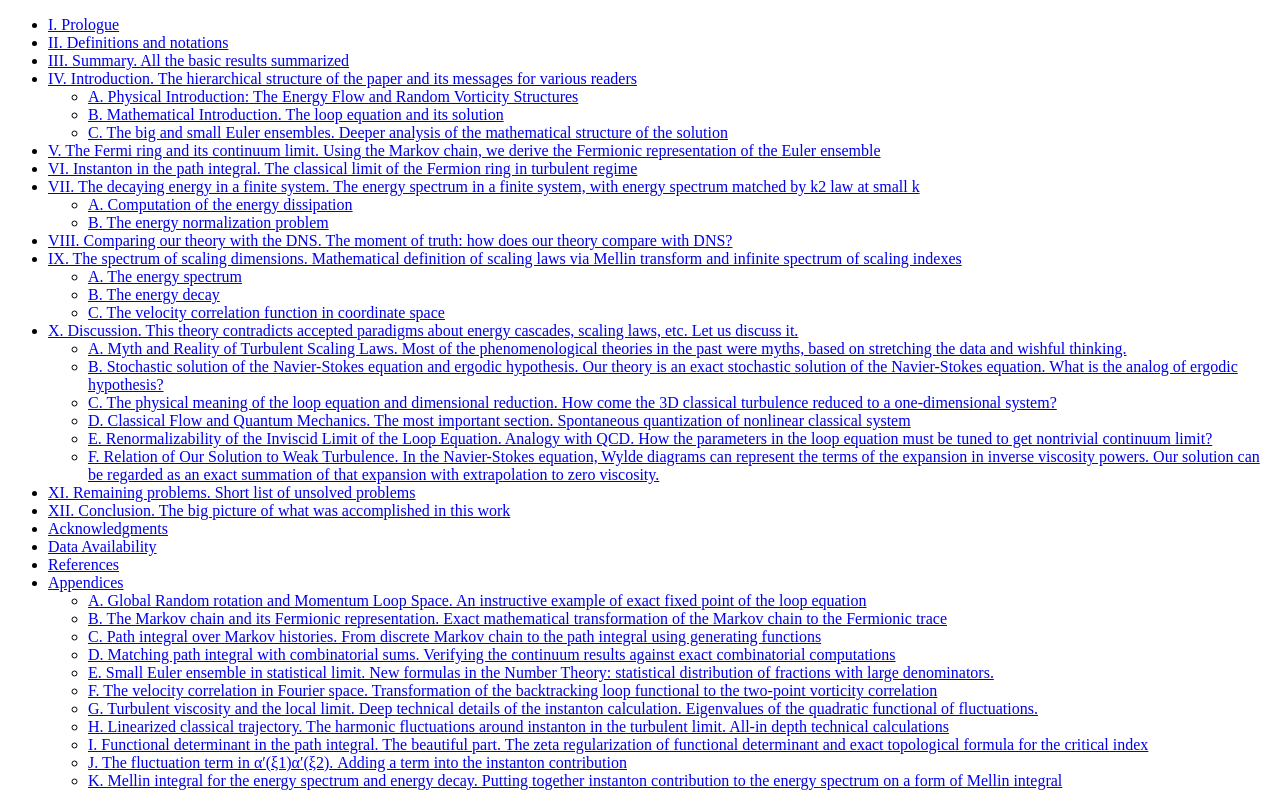
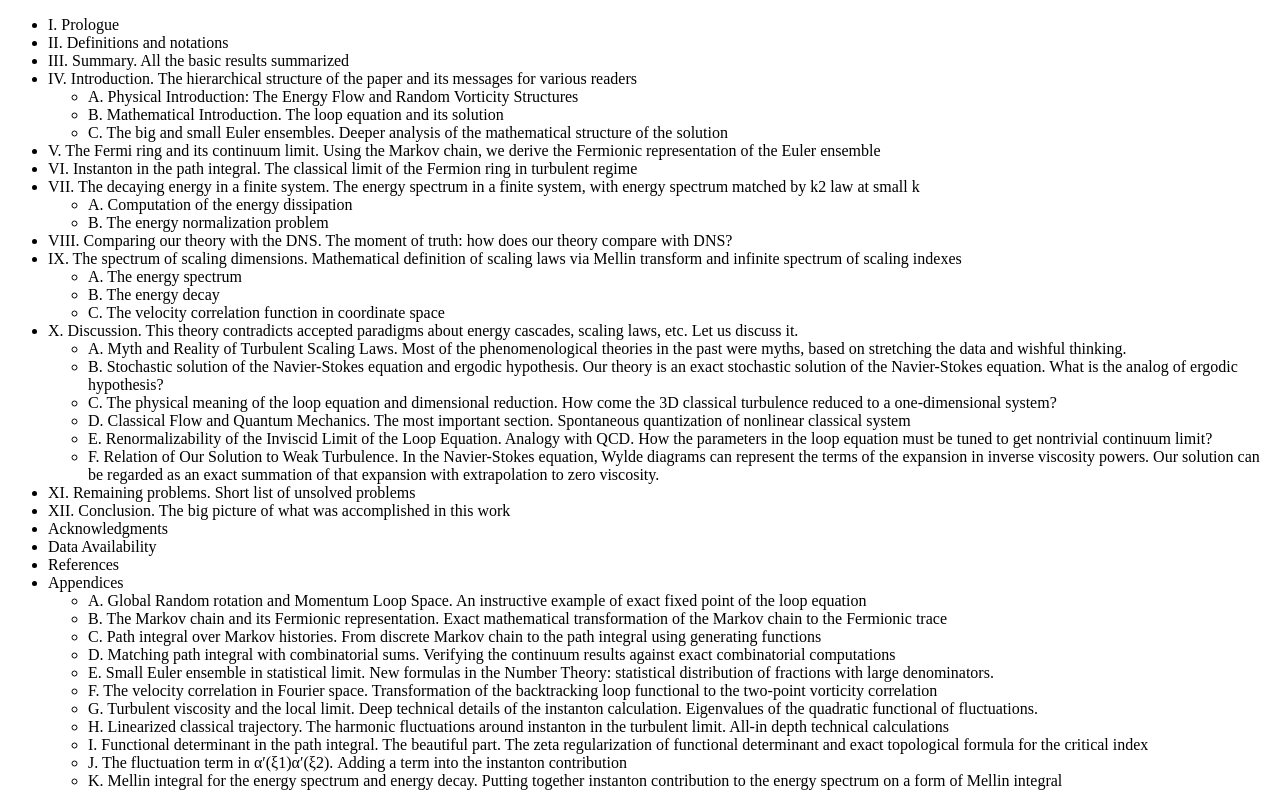
Before and after one commit to sashamigdal/LoopEquations, a plain HTML site: page QuantumSolution.html in a window 1280 px wide. Drawn offline with Linux system fonts and the light colour scheme.

Commit message:
Remove useless links.

```diff
--- a/QuantumSolution.html
+++ b/QuantumSolution.html
@@ -9,65 +9,65 @@
 <body>
 <div class="tree">
   <ul>
-    <li><a href="#">I. Prologue</a></li>
-    <li><a href="#">II. Definitions and notations</a></li>
-    <li><a href="#">III. Summary. All the basic results summarized</a></li>
+    <li>I. Prologue</li>
+    <li>II. Definitions and notations</li>
+    <li>III. Summary. All the basic results summarized</li>
     <li>
-      <a href="#">IV. Introduction. The hierarchical structure of the paper and its messages for various readers</a>
+      IV. Introduction. The hierarchical structure of the paper and its messages for various readers
       <ul>
-        <li><a href="#">A. Physical Introduction: The Energy Flow and Random Vorticity Structures</a></li>
-        <li><a href="#">B. Mathematical Introduction. The loop equation and its solution</a></li>
-        <li><a href="#">C. The big and small Euler ensembles. Deeper analysis of the mathematical structure of the solution</a></li>
+        <li>A. Physical Introduction: The Energy Flow and Random Vorticity Structures</li>
+        <li>B. Mathematical Introduction. The loop equation and its solution</li>
+        <li>C. The big and small Euler ensembles. Deeper analysis of the mathematical structure of the solution</li>
       </ul>
     </li>
-    <li><a href="#">V. The Fermi ring and its continuum limit. Using the Markov chain, we derive the Fermionic representation of the Euler ensemble</a></li>
-    <li><a href="#">VI. Instanton in the path integral. The classical limit of the Fermion ring in turbulent regime</a></li>
+    <li>V. The Fermi ring and its continuum limit. Using the Markov chain, we derive the Fermionic representation of the Euler ensemble</li>
+    <li>VI. Instanton in the path integral. The classical limit of the Fermion ring in turbulent regime</li>
     <li>
-      <a href="#">VII. The decaying energy in a finite system. The energy spectrum in a finite system, with energy spectrum matched by k2 law at small k</a>
+      VII. The decaying energy in a finite system. The energy spectrum in a finite system, with energy spectrum matched by k2 law at small k
       <ul>
-        <li><a href="#">A. Computation of the energy dissipation</a></li>
-        <li><a href="#">B. The energy normalization problem</a></li>
+        <li>A. Computation of the energy dissipation</li>
+        <li>B. The energy normalization problem</li>
       </ul>
     </li>
-    <li><a href="#">VIII. Comparing our theory with the DNS. The moment of truth: how does our theory compare with DNS?</a></li>
+    <li>VIII. Comparing our theory with the DNS. The moment of truth: how does our theory compare with DNS?</li>
     <li>
-      <a href="#">IX. The spectrum of scaling dimensions. Mathematical definition of scaling laws via Mellin transform and infinite spectrum of scaling indexes</a>
+      IX. The spectrum of scaling dimensions. Mathematical definition of scaling laws via Mellin transform and infinite spectrum of scaling indexes
       <ul>
-        <li><a href="#">A. The energy spectrum</a></li>
-        <li><a href="#">B. The energy decay</a></li>
-        <li><a href="#">C. The velocity correlation function in coordinate space</a></li>
+        <li>A. The energy spectrum</li>
+        <li>B. The energy decay</li>
+        <li>C. The velocity correlation function in coordinate space</li>
       </ul>
     </li>
     <li>
-      <a href="#">X. Discussion. This theory contradicts accepted paradigms about energy cascades, scaling laws, etc. Let us discuss it.</a>
+      X. Discussion. This theory contradicts accepted paradigms about energy cascades, scaling laws, etc. Let us discuss it.
       <ul>
-        <li><a href="#">A. Myth and Reality of Turbulent Scaling Laws. Most of the phenomenological theories in the past were myths, based on stretching the data and wishful thinking.</a></li>
-        <li><a href="#">B. Stochastic solution of the Navier-Stokes equation and ergodic hypothesis. Our theory is an exact stochastic solution of the Navier-Stokes equation. What is the analog of ergodic hypothesis?</a></li>
-        <li><a href="#">C. The physical meaning of the loop equation and dimensional reduction. How come the 3D classical turbulence reduced to a one-dimensional system?</a></li>
-        <li><a href="#">D. Classical Flow and Quantum Mechanics. The most important section. Spontaneous quantization of nonlinear classical system</a></li>
-        <li><a href="#">E. Renormalizability of the Inviscid Limit of the Loop Equation. Analogy with QCD. How the parameters in the loop equation must be tuned to get nontrivial continuum limit?</a></li>
-        <li><a href="#">F. Relation of Our Solution to Weak Turbulence. In the Navier-Stokes equation, Wylde diagrams can represent the terms of the expansion in inverse viscosity powers. Our solution can be regarded as an exact summation of that expansion with extrapolation to zero viscosity.</a></li>
+        <li>A. Myth and Reality of Turbulent Scaling Laws. Most of the phenomenological theories in the past were myths, based on stretching the data and wishful thinking.</li>
+        <li>B. Stochastic solution of the Navier-Stokes equation and ergodic hypothesis. Our theory is an exact stochastic solution of the Navier-Stokes equation. What is the analog of ergodic hypothesis?</li>
+        <li>C. The physical meaning of the loop equation and dimensional reduction. How come the 3D classical turbulence reduced to a one-dimensional system?</li>
+        <li>D. Classical Flow and Quantum Mechanics. The most important section. Spontaneous quantization of nonlinear classical system</li>
+        <li>E. Renormalizability of the Inviscid Limit of the Loop Equation. Analogy with QCD. How the parameters in the loop equation must be tuned to get nontrivial continuum limit?</li>
+        <li>F. Relation of Our Solution to Weak Turbulence. In the Navier-Stokes equation, Wylde diagrams can represent the terms of the expansion in inverse viscosity powers. Our solution can be regarded as an exact summation of that expansion with extrapolation to zero viscosity.</li>
       </ul>
     </li>
-    <li><a href="#">XI. Remaining problems. Short list of unsolved problems</a></li>
-    <li><a href="#">XII. Conclusion. The big picture of what was accomplished in this work</a></li>
-    <li><a href="#">Acknowledgments</a></li>
-    <li><a href="#">Data Availability</a></li>
-    <li><a href="#">References</a></li>
+    <li>XI. Remaining problems. Short list of unsolved problems</li>
+    <li>XII. Conclusion. The big picture of what was accomplished in this work</li>
+    <li>Acknowledgments</li>
+    <li>Data Availability</li>
+    <li>References</li>
     <li>
-      <a href="#">Appendices</a>
+      Appendices
       <ul>
-        <li><a href="#">A. Global Random rotation and Momentum Loop Space. An instructive example of exact fixed point of the loop equation</a></li>
-        <li><a href="#">B. The Markov chain and its Fermionic representation. Exact mathematical transformation of the Markov chain to the Fermionic trace</a></li>
-        <li><a href="#">C. Path integral over Markov histories. From discrete Markov chain to the path integral using generating functions</a></li>
-        <li><a href="#">D. Matching path integral with combinatorial sums. Verifying the continuum results against exact combinatorial computations</a></li>
-        <li><a href="#">E. Small Euler ensemble in statistical limit. New formulas in the Number Theory: statistical distribution of fractions with large denominators.</a></li>
-        <li><a href="#">F. The velocity correlation in Fourier space. Transformation of the backtracking loop functional to the two-point vorticity correlation</a></li>
-        <li><a href="#">G. Turbulent viscosity and the local limit. Deep technical details of the instanton calculation. Eigenvalues of the quadratic functional of fluctuations.</a></li>
-        <li><a href="#">H. Linearized classical trajectory. The harmonic fluctuations around instanton in the turbulent limit. All-in depth technical calculations</a></li>
-        <li><a href="#">I. Functional determinant in the path integral. The beautiful part. The zeta regularization of functional determinant and exact topological formula for the critical index</a></li>
-        <li><a href="#">J. The fluctuation term in α′(ξ1)α′(ξ2). Adding a term into the instanton contribution</a></li>
-        <li><a href="#">K. Mellin integral for the energy spectrum and energy decay. Putting together instanton contribution to the energy spectrum on a form of Mellin integral</a></li>
+        <li>A. Global Random rotation and Momentum Loop Space. An instructive example of exact fixed point of the loop equation</li>
+        <li>B. The Markov chain and its Fermionic representation. Exact mathematical transformation of the Markov chain to the Fermionic trace</li>
+        <li>C. Path integral over Markov histories. From discrete Markov chain to the path integral using generating functions</li>
+        <li>D. Matching path integral with combinatorial sums. Verifying the continuum results against exact combinatorial computations</li>
+        <li>E. Small Euler ensemble in statistical limit. New formulas in the Number Theory: statistical distribution of fractions with large denominators.</li>
+        <li>F. The velocity correlation in Fourier space. Transformation of the backtracking loop functional to the two-point vorticity correlation</li>
+        <li>G. Turbulent viscosity and the local limit. Deep technical details of the instanton calculation. Eigenvalues of the quadratic functional of fluctuations.</li>
+        <li>H. Linearized classical trajectory. The harmonic fluctuations around instanton in the turbulent limit. All-in depth technical calculations</li>
+        <li>I. Functional determinant in the path integral. The beautiful part. The zeta regularization of functional determinant and exact topological formula for the critical index</li>
+        <li>J. The fluctuation term in α′(ξ1)α′(ξ2). Adding a term into the instanton contribution</li>
+        <li>K. Mellin integral for the energy spectrum and energy decay. Putting together instanton contribution to the energy spectrum on a form of Mellin integral</li>
       </ul>
     </li>
   </ul>
```
